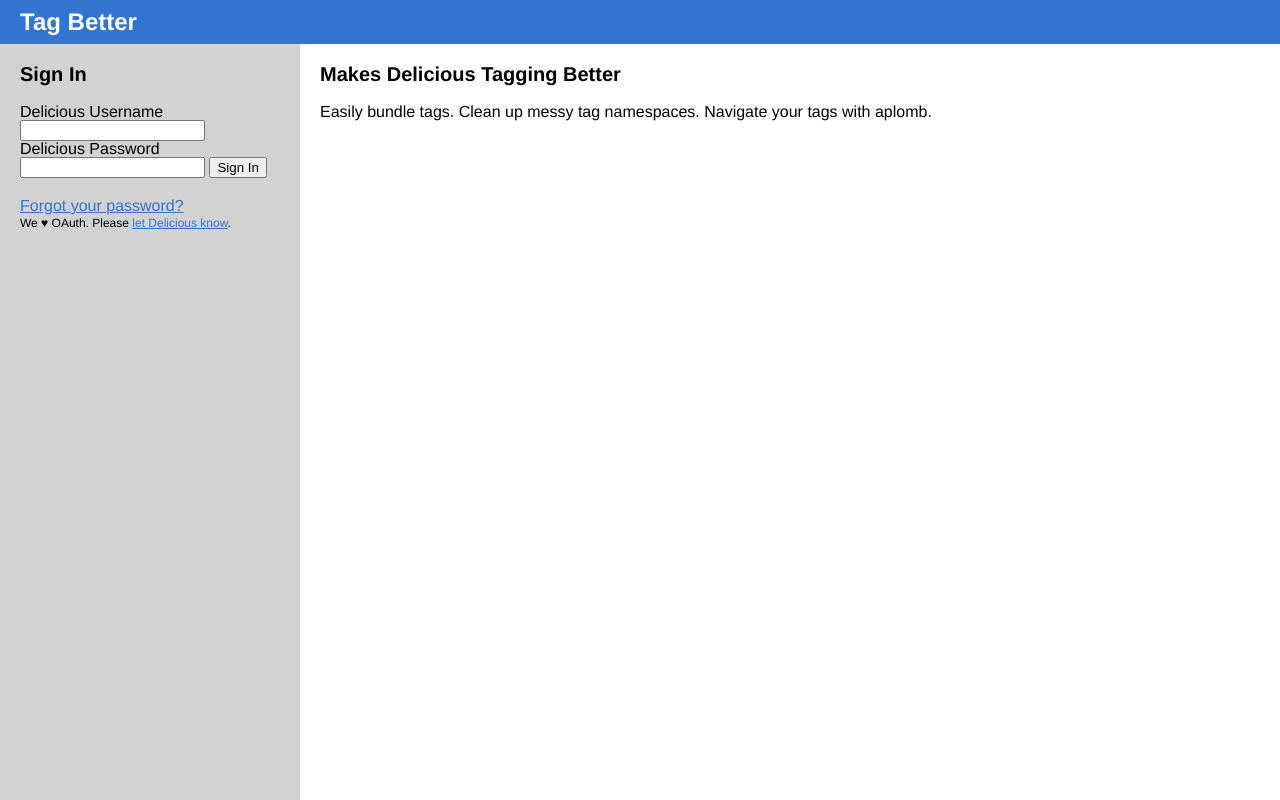
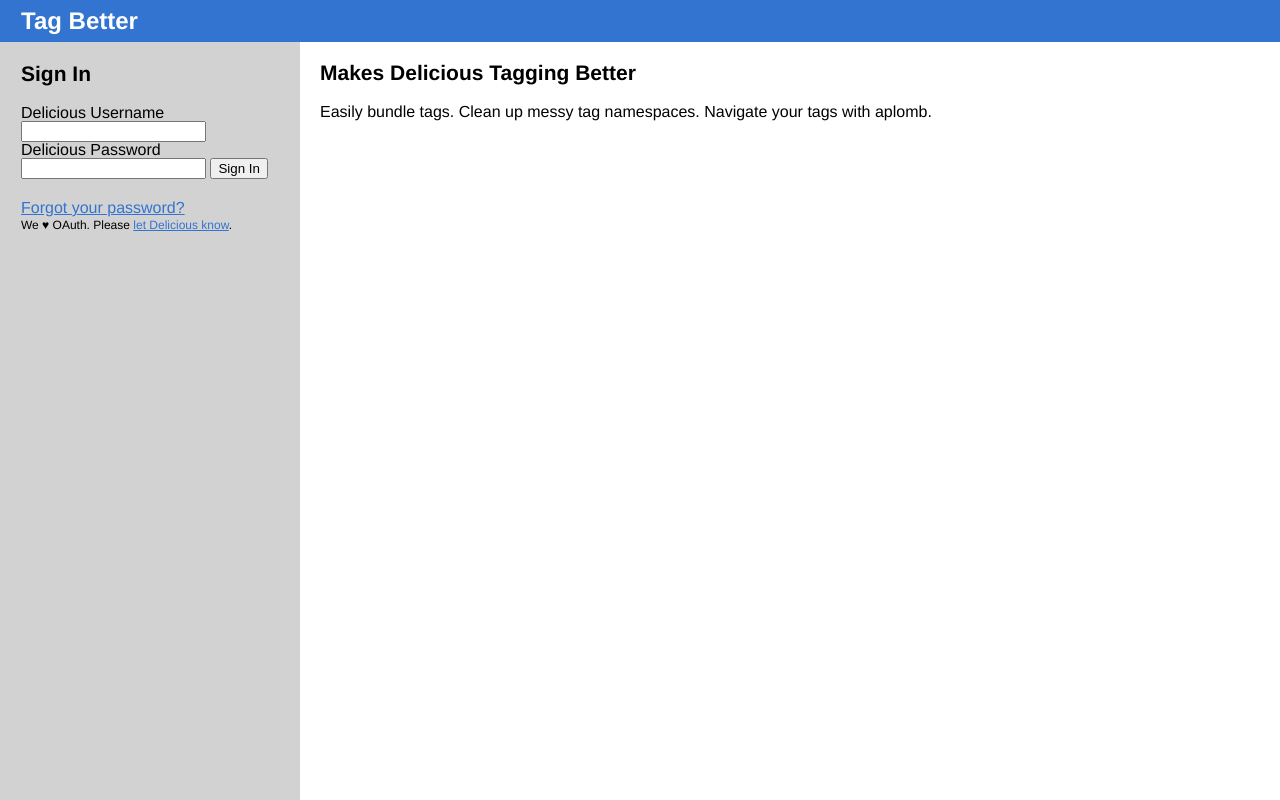
Before and after one commit to cgriego/tagbetter, a plain HTML site: page public/index.html in a window 1280 px wide. Drawn offline with Linux system fonts and the light colour scheme.

```diff
--- a/public/stylesheets/page.css
+++ b/public/stylesheets/page.css
@@ -24,13 +24,13 @@ form,
 p,
 ol,
 ul {
-	margin-bottom: 20px;
+	margin-bottom: 21px;
 }
 
 h1 {
-	margin-bottom: 20px;
+	margin-bottom: 21px;
 
-	font-size: 20px;
+	font-size: 21px;
 	font-weight: bold;
 }
 
@@ -58,7 +58,7 @@ small {
 	color: white;
 	background-color: rgb(50,116,208); /* Mariner Blue */
 
-	padding: 10px 20px;
+	padding: 9px 21px;
 }
 
 /*
@@ -105,8 +105,8 @@ small {
 
 #secondary-content {
 	float: left;
-	padding:  20px;
-	width:   260px;
+	padding:  21px;
+	width:   258px;
 
 	background-color: rgb(210,210,210); /* Alto Gray */
 }
```
